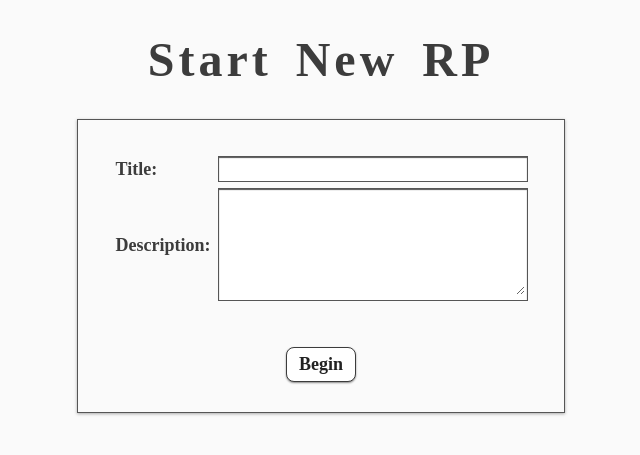
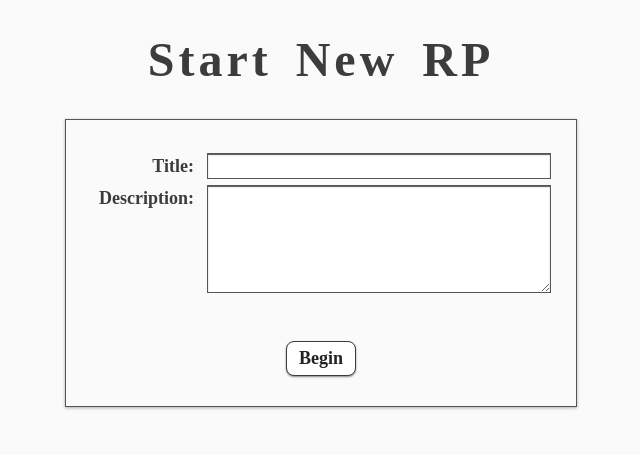
Before and after one commit to rpnow/rpnow-legacy, a PHP site: page /templates/home.html in a window 1280 px wide. Shown: the top 455 px of the page, without its empty margins (319-959 px from the left). Run offline with PHP 8.4, Linux system fonts and the light colour scheme.

Commit message:
improved, more responsive interface
* restyled home page to be mobile-friendly
* properly set viewports on other pages
* fixed styling on stats page list
* (to do: character select box still breaks on low width windows...)

```diff
--- a/templates/archive.html
+++ b/templates/archive.html
@@ -3,6 +3,7 @@
 <html>
   <head>
     <meta charset="utf-8">
+    <meta name="viewport" content="width=device-width, initial-scale=1">
     <title>[PAGE {{ page }}] {{ title }} - RP Server</title>
     <link rel="stylesheet" type="text/css" href="{{ docroot }}room.css">
     <style>
--- a/templates/home.html
+++ b/templates/home.html
@@ -2,6 +2,7 @@
 <html>
   <head>
     <meta charset="utf-8">
+    <meta name="viewport" content="width=device-width, initial-scale=1">
     <title>RP Server</title>
     <style>
       body{
@@ -15,38 +16,35 @@
         letter-spacing:4px;
         word-spacing:8px;
       }
-      table{
-        margin:auto;
-        border-spacing: 6px;
+      form {
+        margin: auto;
+        border: solid 1px #555;
+        padding: 30px;
+        box-shadow: 0 1px 3px #aaa;
       }
-      th,td{
-        padding: 2px;
-        line-height: 1em;
+      .input-name, .input-container {
+        padding: 3px;
       }
-      th{
-        text-align:left;
+      .input-name {
+        font-weight: bold;
       }
-      td{
+      .input-name::after {
+        content: ":";
+      }
+      input, textarea {
+        font-family:serif;
+      }
+      input[type=text], textarea {
+        width: 100%;
+        background-color: white;
         border: solid 1px #555;
         box-shadow: 0 1px 1px #555 inset;
-        background-color:#fff;
-      }
-      input,
-      textarea {
-        font-family:serif;
-      }
-      input[type=text],
-      textarea {
+        padding: 3px;
         font-size: 16px;
-        border:none;
-        background: none;
-      }
-      input[type=text] {
-        width: 100%;
       }
       textarea {
-        width: 300px;
-        height: 100px;
+        resize: vertical;
+        min-height: 100px;
       }
       input[type=submit] {
         font-size:18px;
@@ -59,35 +57,51 @@
         font-weight:bold;
         box-shadow: 0 1px 2px #888;
       }
-      input[type=submit]:hover,
-      input[type=submit]:active {
+      input[type=submit]:hover {
         cursor:pointer;
         background-color:#3c3c3c;
         box-shadow: 0 1px 10px #555;
         color:#fafafa;
       }
-      form {
-        display: inline-block;
-        margin: auto;
-        border: solid 1px #555;
-        padding: 30px;
-        box-shadow: 0 1px 3px #aaa;
+      @media all and (max-width: 550px) {
+        .input-name {
+          text-align: left;
+          padding-left: 20px;
+        }
+      }
+      @media not all and (max-width: 550px) {
+        form {
+          width: 450px;
+        }
+        .input-section {
+          display: table-row;
+        }
+        .input-name, .input-container {
+          display: table-cell;
+        }
+        .input-name {
+          padding-top: 6px;
+          padding-right: 10px;
+          vertical-align: top;
+          text-align: right;
+        }
+        .input-container {
+          width: 100%;
+        }
       }
     </style>
   </head>
   <body>
     <h1>Start New RP</h1>
     <form action="create" method="post">
-      <table>
-        <tr>
-          <th>Title:</th>
-          <td><input type="text" name="title" maxlength="30"></td>
-        </tr>
-        <tr>
-          <th>Description:</th>
-          <td><textarea name="desc" maxlength="255"></textarea></td>
-        </tr>
-      </table>
+      <div class="input-section">
+        <div class="input-name">Title</div>
+        <div class="input-container"><input type="text" name="title" maxlength="30"></div>
+      </div>
+      <div class="input-section">
+        <div class="input-name">Description</div>
+        <div class="input-container"><textarea name="desc" maxlength="255"></textarea></div>
+      </div>
       <input type="submit" value="Begin">
     </form>
   </body>
--- a/templates/room.html
+++ b/templates/room.html
@@ -3,6 +3,7 @@
 <html>
   <head>
     <meta charset="utf-8">
+    <meta name="viewport" content="width=device-width, initial-scale=1">
     <title>{{ title }} - RP Server</title>
     <link rel="stylesheet" type="text/css" href="{{ rproot }}room.css">
     <style>
--- a/templates/stats.html
+++ b/templates/stats.html
@@ -2,13 +2,14 @@
 <html>
   <head>
     <meta charset="utf-8">
+    <meta name="viewport" content="width=device-width, initial-scale=1">
     <title>[STATS] {{ title }} - RP Server</title>
     <link rel="stylesheet" type="text/css" href="{{ docroot }}room.css">
   </head>
   <body>
     {% include 'title.html' %}
     <h3>Stats</h3>
-    <ul>
+    <ul id="stats">
       <li>{{ MessageCount }} messages logged.</li>
       <li>{{ CharacterCount }} characters exist.</li>
       <li>First message sent {{ FirstMessageDate }}.</li>
```
Also changed, not shown: room.css (+13 -2 lines).
